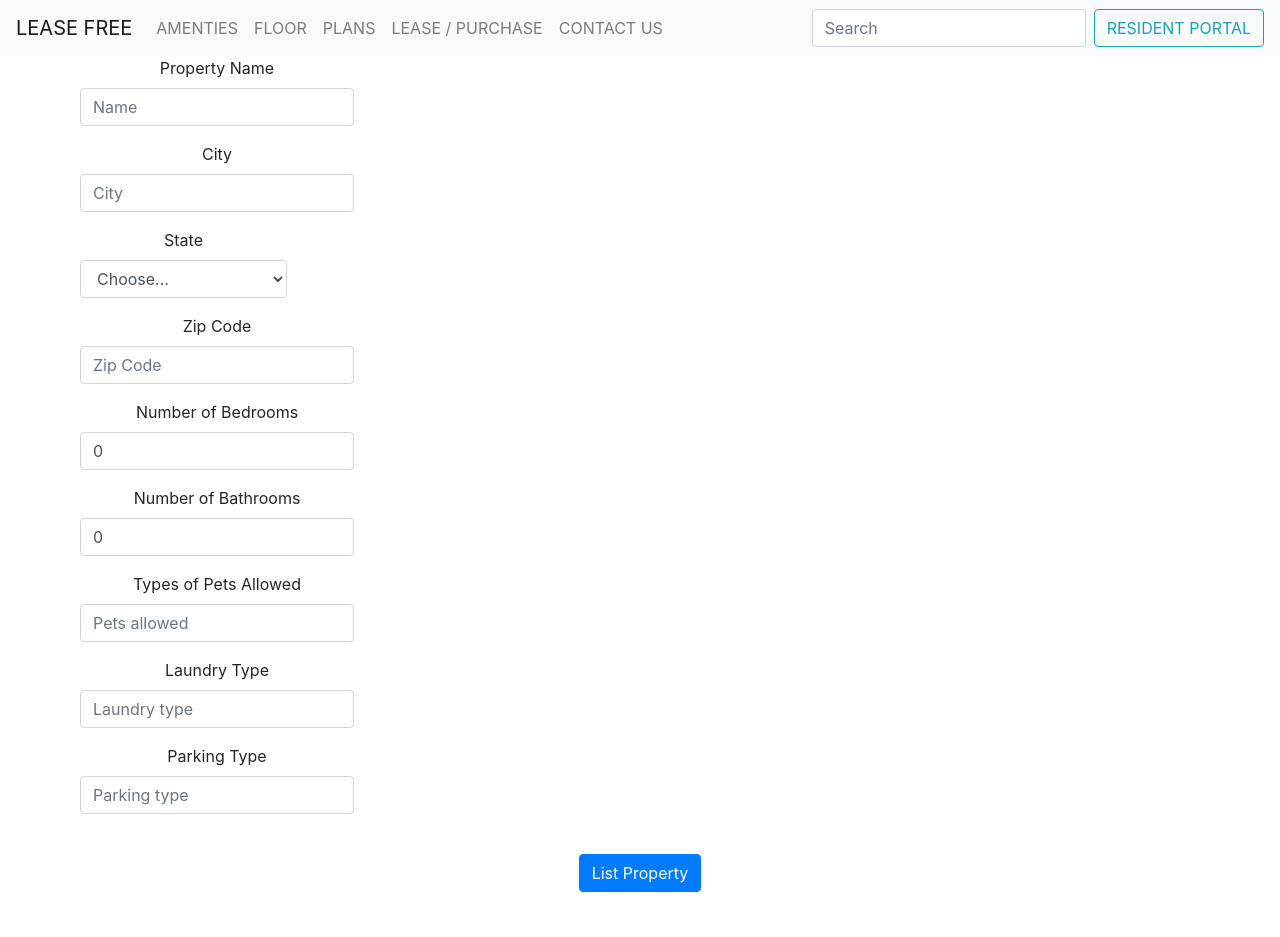
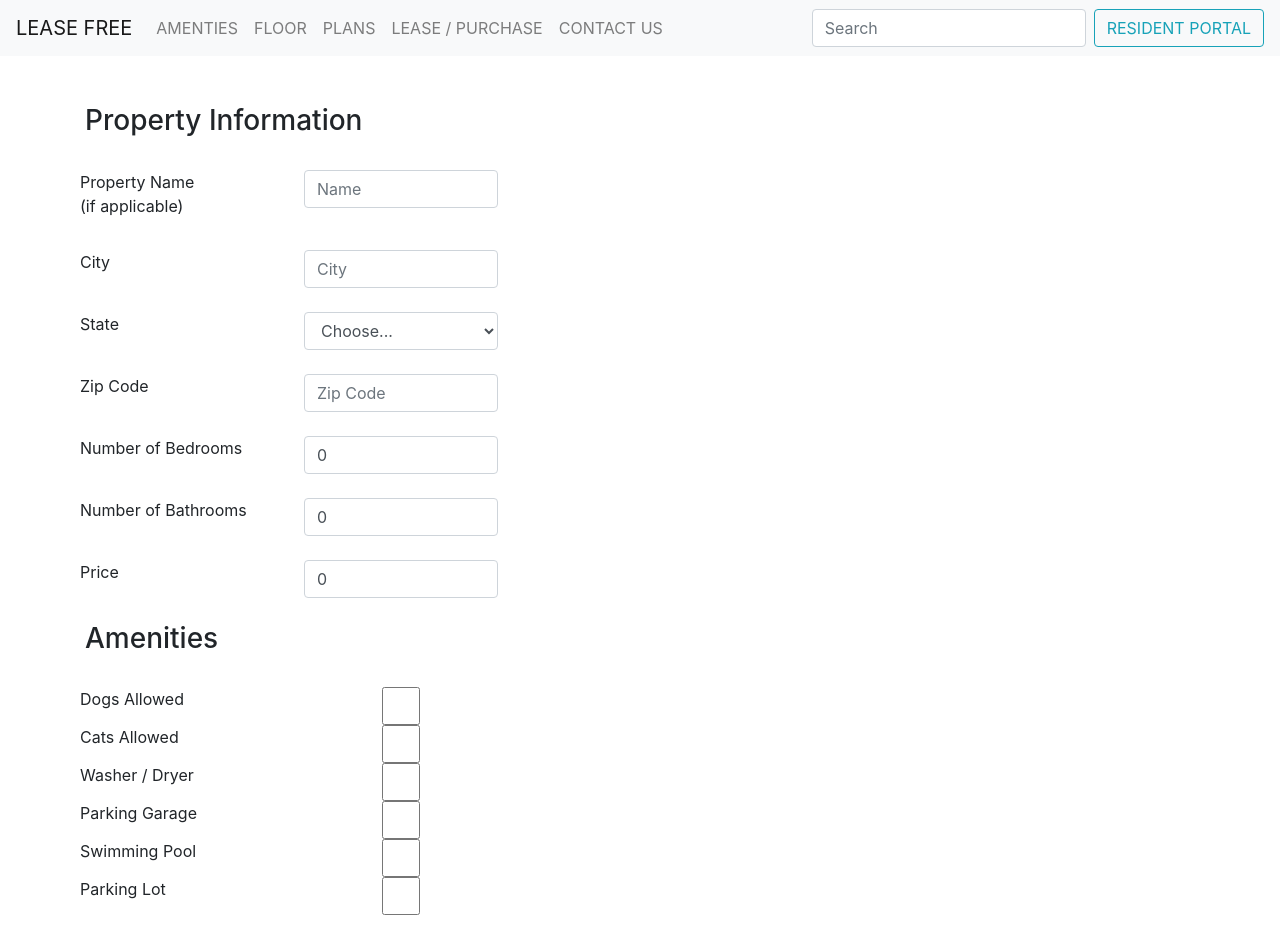
Before and after one commit to Ernest243/Lease-Free-Mern-Stack-, a React (Create React App) app: page /newListing in a window 1280 px wide. Shown: the top 937 px of the page. Before the commit the page ends 908 px from the top, so only its background shows below. Built offline with nearby package versions, Linux system fonts and the light colour scheme.

Commit message:
Styled /search and /NewListing

```diff
--- a/src/components/NewListing.js
+++ b/src/components/NewListing.js
@@ -1,7 +1,7 @@
 import React, { Component } from 'react';
 import '../App.css';
 import { Link } from 'react-router-dom';
-import { Form, Button, Container, Nav } from 'react-bootstrap';
+import { Form, Button, Container, Nav, Row, Col } from 'react-bootstrap';
 import axios from 'axios';
 
 class NewListing extends Component {
@@ -15,9 +15,13 @@ class NewListing extends Component {
         this.onChangePropertyZipCode = this.onChangePropertyZipCode.bind(this);
         this.onChangePropertyBedrooms = this.onChangePropertyBedrooms.bind(this);
         this.onChangePropertyBathrooms = this.onChangePropertyBathrooms.bind(this);
-    this.onChangePropertyPets = this.onChangePropertyPets.bind(this);
+        this.onChangePropertyPrice = this.onChangePropertyPrice.bind(this);
+        this.onChangePropertyDogs = this.onChangePropertyDogs.bind(this);
+        this.onChangePropertyCats = this.onChangePropertyCats.bind(this);
         this.onChangePropertyLaundry = this.onChangePropertyLaundry.bind(this);
-    this.onChangePropertyParking = this.onChangePropertyParking.bind(this);
+        this.onChangePropertyGarage = this.onChangePropertyGarage.bind(this);
+        this.onChangePropertyPool = this.onChangePropertyPool.bind(this);
+        this.onChangePropertyParkingLot = this.onChangePropertyParkingLot.bind(this);
         this.onSubmit = this.onSubmit.bind(this);
 
         this.state = {
@@ -27,9 +31,13 @@ class NewListing extends Component {
             zipCode: "",
             bedrooms: 0,
             bathrooms: 0,
-      pets_allowed: "",
-      laundry: "",
-      parking: ""
+            price: 0,
+            dogs_allowed: false,
+            cats_allowed: false,
+            washer_dryer: false,
+            garage: false,
+            swimming_pool: false,
+            parking_lot: false
         }
     }
 
@@ -64,19 +72,39 @@ class NewListing extends Component {
             bathrooms: event.target.value
         });
     }
-  onChangePropertyPets(event) {
+    onChangePropertyPrice(event) {
         this.setState({
-      pets_allowed: event.target.value
+            price: event.target.value
+        });
+    }
+    onChangePropertyDogs(event) {
+        this.setState({
+            dogs_allowed: event.target.checked
+        });
+    }
+    onChangePropertyCats(event) {
+        this.setState({
+            cats_allowed: event.target.checked
         });
     }
     onChangePropertyLaundry(event) {
         this.setState({
-      laundry: event.target.value
+            washer_dryer: event.target.checked
         });
     }
-  onChangePropertyParking(event) {
+    onChangePropertyGarage(event) {
         this.setState({
-      parking: event.target.value
+            garage: event.target.checked
+        });
+    }
+    onChangePropertyPool(event) {
+        this.setState({
+            swimming_pool: event.target.checked
+        });
+    }
+    onChangePropertyParkingLot(event) {
+        this.setState({
+            parking_lot: event.target.checked
         });
     }
 
@@ -90,9 +118,13 @@ class NewListing extends Component {
             zipCode: this.state.zipCode,
             bedrooms: this.state.bedrooms,
             bathrooms: this.state.bathrooms,
-      pets_allowed: this.state.pets_allowed,
-      laundry: this.state.laundry,
-      parking: this.state.parking
+            price: this.state.price,
+            dogs_allowed: this.state.dogs_allowed,
+            cats_allowed: this.state.cats_allowed,
+            washer_dryer: this.state.washer_dryer,
+            garage: this.state.garage,
+            swimming_pool: this.state.swimming_pool,
+            parking_lot: this.state.parking_lot
         };
 
         axios.post("http://localhost:5001/property/newListing", propertyPOST)
@@ -102,25 +134,39 @@ class NewListing extends Component {
     render() {
         return(
             <Container>
-        <form onSubmit={this.onSubmit}>
-          <div className="form-row">
+                <form onSubmit={this.onSubmit} style={{textAlign: "left", marginTop: "3em"}}>
 
-            <div className="form-group">
-              <label> Property Name </label>
-              <input type="text" className="form-control" placeholder="Name" value={this.state.property_name} onChange={this.onChangePropertyName}/>
-            </div>
-          </div>
+                    <h3>Property Information</h3>
+                    <br></br>
 
                     <div className="form-row">
-            <div className="form-group">
+                        <Row style={{width: "40%"}}>
+                            <Col md={6}>
+                                <label> Property Name <br></br>(if applicable) </label>
+                            </Col>
+                            <Col>
+                                <input type="text" className="form-control" placeholder="Name" value={this.state.property_name} onChange={this.onChangePropertyName}/>
+                            </Col>
+                        </Row>
+                    </div>
+                    <br></br>
+                    <div className="form-row">
+                        <Row style={{width: "40%"}}>
+                            <Col md={6}>
                                 <label> City </label>
+                            </Col>
+                            <Col>
                                 <input type="text" className="form-control" placeholder="City" value={this.state.city} onChange={this.onChangePropertyCity}/>
+                            </Col>
+                        </Row>
                     </div>
-          </div>
-
+                    <br></br>
                     <div className="form-row">
-            <div className="form-group">
+                      <Row style={{width: "40%"}}>
+                          <Col md={6}>
                               <label> State </label>
+                          </Col>
+                          <Col>
                               <select className="form-control" placeholder="State" value={this.state.State} onChange={this.onChangePropertyState}>
                                   <option>Choose...</option>
                                   <option>AL - Alabama</option>
@@ -174,50 +220,126 @@ class NewListing extends Component {
                                   <option>WI - Wisconsin</option>
                                   <option>WY - Wyoming</option>
                               </select>
+                          </Col>
+                      </Row>
                     </div>
+                    <br></br>
+                    <div className="form-row">
+                        <Row style={{width: "40%"}}>
+                            <Col md={6}>
+                                <label> Zip Code </label>
+                            </Col>
+                              <Col>
+                                <input type="text" className="form-control" placeholder="Zip Code" value={this.state.zipCode} onChange={this.onChangePropertyZipCode}/>
+                            </Col>
+                        </Row>
+                    </div>
+                    <br></br>
+                    <div className="form-row">
+                        <Row style={{width: "40%"}}>
+                            <Col md={6}>
+                                <label> Number of Bedrooms </label>
+                            </Col>
+                            <Col>
+                                <input type="text" className="form-control" placeholder="Bedrooms" value={this.state.bedrooms} onChange={this.onChangePropertyBedrooms}/>
+                            </Col>
+                        </Row>
+                    </div>
+                    <br></br>
+                    <div className="form-row">
+                        <Row style={{width: "40%"}}>
+                            <Col md={6}>
+                                <label> Number of Bathrooms </label>
+                            </Col>
+                            <Col>
+                                <input type="text" className="form-control" placeholder="Bathrooms" value={this.state.bathrooms} onChange={this.onChangePropertyBathrooms}/>
+                            </Col>
+                        </Row>
+                    </div>
+                    <br></br>
+                    <div className="form-row">
+                        <Row style={{width: "40%"}}>
+                            <Col md={6}>
+                                <label> Price </label>
+                            </Col>
+                            <Col>
+                                <input type="text" className="form-control" placeholder="Price" value={this.state.price} onChange={this.onChangePropertyPrice}/>
+                            </Col>
+                        </Row>
+                    </div>
+
+                    <br></br>
+
+                    <h3>Amenities</h3>
+
+                    <br></br>
+
+                    <div className="form-row">
+                        <Row style={{width: "40%"}}>
+                            <Col md={6}>
+                                <label> Dogs  Allowed </label>
+                            </Col>
+                            <Col>
+                                <input type="checkbox" className="form-control" checked={this.state.dogs_allowed} onChange={this.onChangePropertyDogs}/>
+                            </Col>
+                        </Row>
                     </div>
 
                     <div className="form-row">
-            <div className="form-group">
-              <label> Zip Code </label>
-              <input type="text" className="form-control" placeholder="Zip Code" value={this.state.zipCode} onChange={this.onChangePropertyZipCode}/>
-            </div>
+                        <Row style={{width: "40%"}}>
+                            <Col md={6}>
+                                <label> Cats Allowed </label>
+                            </Col>
+                            <Col>
+                                <input type="checkbox" className="form-control"nchecked={this.state.cats_allowed} onChange={this.onChangePropertyCats}/>
+                            </Col>
+                        </Row>
                     </div>
 
                     <div className="form-row">
-            <div className="form-group">
-              <label> Number of Bedrooms </label>
-              <input type="text" className="form-control" placeholder="Bedrooms" value={this.state.bedrooms} onChange={this.onChangePropertyBedrooms}/>
-            </div>
+                        <Row style={{width: "40%"}}>
+                            <Col md={6}>
+                                <label> Washer / Dryer </label>
+                            </Col>
+                            <Col>
+                                <input type="checkbox" className="form-control" checked={this.state.washer_dryer} onChange={this.onChangePropertyLaundry}/>
+                            </Col>
+                        </Row>
                     </div>
 
                     <div className="form-row">
-            <div className="form-group">
-              <label> Number of Bathrooms </label>
-              <input type="text" className="form-control" placeholder="Bathrooms" value={this.state.bathrooms} onChange={this.onChangePropertyBathrooms}/>
-            </div>
+                        <Row style={{width: "40%"}}>
+                            <Col md={6}>
+                                <label> Parking Garage </label>
+                            </Col>
+                            <Col>
+                                <input type="checkbox" className="form-control" checked={this.state.garage} onChange={this.onChangePropertyGarage}/>
+                            </Col>
+                        </Row>
                     </div>
 
                     <div className="form-row">
-            <div className="form-group">
-              <label> Types of Pets Allowed </label>
-              <input type="text" className="form-control" placeholder="Pets allowed" value={this.state.pets_allowed} onChange={this.onChangePropertyPets}/>
-            </div>
+                        <Row style={{width: "40%"}}>
+                            <Col md={6}>
+                                <label>  Swimming Pool </label>
+                            </Col>
+                            <Col>
+                                <input type="checkbox" className="form-control" checked={this.state.swimming_pool} onChange={this.onChangePropertyPool}/>
+                            </Col>
+                        </Row>
                     </div>
 
                     <div className="form-row">
-            <div className="form-group">
-              <label> Laundry Type </label>
-              <input type="text" className="form-control" placeholder="Laundry type" value={this.state.laundry} onChange={this.onChangePropertyLaundry}/>
-            </div>
+                        <Row style={{width: "40%"}}>
+                            <Col md={6}>
+                                <label> Parking Lot </label>
+                            </Col>
+                            <Col>
+                                <input type="checkbox" className="form-control"  checked={this.state.parking_lot} onChange={this.onChangePropertyParkingLot}/>
+                            </Col>
+                        </Row>
                     </div>
 
-          <div className="form-row">
-            <div className="form-group">
-              <label> Parking Type </label>
-              <input type="text" className="form-control" placeholder="Parking type" value={this.state.parking} onChange={this.onChangePropertyParking}/>
-            </div>
-          </div>
                     <br />
                     <div className="form-group">
                         <button type="submit" className="btn btn-primary">List Property</button>
--- a/src/components/Search.js
+++ b/src/components/Search.js
@@ -1,5 +1,5 @@
 import React, { Component } from 'react';
-import { Form, Button, Container, Nav, Div, Row} from 'react-bootstrap';
+import { Form, Button, Container, Row, Col, Card, FormControl, CardDeck} from 'react-bootstrap';
 import { Link } from 'react-router-dom';
 import '../App.css';
 import axios from 'axios';
@@ -17,6 +17,7 @@ class Search extends Component {
       }
   }
 
+  // updates the state to query the database with the entered text
   handleChange = (event) => {
     event.preventDefault();
     this.setState({
@@ -36,8 +37,9 @@ class Search extends Component {
     })
   }
 
+  // Searches the database with the parameter of the text entered into the search bar
   search = () => {
-    axios.get("http://localhost:5001/property", {params: this.state.query})
+    axios.get("http://localhost:5001/Property", {params: this.state.query})
       .then(response => {
         const results = (response.data).map(property => ({
           property_name: property.property_name,
@@ -46,24 +48,71 @@ class Search extends Component {
           zipCode: property.zipCode,
           bedrooms: property.bedrooms,
           bathrooms: property.bathrooms,
-          pets_allowed: property.pets_allowed,
-          laundry: property.laundry,
-          parking: property.parking
+          price: property.price,
+          dogs_allowed: property.dogs_allowed,
+          cats_allowed: property.cats_allowed,
+          washer_dryer: property.washer_dryer,
+          garage: property.garage,
+          swimming_pool: property.swimming_pool,
+          parking_lot: property.parking_lot
         }));
         this.setState({results});
       })
   };
 
+  // This shows the results of the search by filtering the database to select properties that match the inputed city
+  // It then maps the results to an index so the properties can be shown individually to the user
   filterSearch = () => {
     const filteredResults = this.state.results.filter(property => property.city.includes(this.state.query));
     return(
       <ul class="results" style={{display: this.state.showResults? 'block' : 'none'}}>
         {filteredResults.map( function (filteredResults, index){
             return (
-              <div key={index}>
-                <h1>name: {filteredResults.property_name}</h1>
-                <h2>location: {filteredResults.city},{filteredResults.state}</h2>
-              </div>
+              <CardDeck style = {{width: "90%", marginLeft: "auto", marginRight: "auto"}}>
+                  <Card style = {{ padding: "30px", margin: "60px"}}>
+                      <div style = {{textAlign: "left"}}>
+                        <Card.Title style = {{fontSize: "2.5em"}}>{filteredResults.property_name}</Card.Title>
+                        <h4>${filteredResults.price}/month</h4>
+                        <h5>Bedrooms: {filteredResults.bedrooms} Bathrooms: {filteredResults.bathrooms}</h5>
+                        <h6 className="text-muted">{filteredResults.city},{filteredResults.state}</h6>
+                      </div>
+                      <hr></hr>
+                      <Row style = {{textAlign: "left"}}>
+                          <Col md={9}>
+                            <img style = {{width: "100%"}} src={require('../img/img_2.jpg')}/>
+                          </Col>
+                          <Col md={3}>
+                            <span><b>Amenities</b></span>
+                            <br></br>
+                            <div>
+                            { filteredResults.dogs_allowed ?
+                                (<span>Dogs: Yes</span>) : (<span>Dogs: No</span>)
+                            }
+                            <br></br>
+                            { filteredResults.cats_allowed ?
+                                (<span>Cats: Yes</span>) : (<span>Cats: No</span>)
+                            }
+                            <br></br>
+                            { filteredResults.washer_dryer ?
+                                (<span>Washer/Dryer: Yes</span>) : (<span>Washer/Dryer: No</span>)
+                            }
+                            <br></br>
+                            { filteredResults.garage ?
+                                (<span>Garage: Yes</span>) : (<span>Garage: No</span>)
+                            }
+                            <br></br>
+                            { filteredResults.swimming_pool ?
+                                (<span>Pool: Yes</span>) : (<span>Pool: No</span>)
+                            }
+                            <br></br>
+                            { filteredResults.parking_lot ?
+                                (<span>Parking Lot: Yes</span>) : (<span>Parking Lot: No</span>)
+                            }
+                            </div>
+                          </Col>
+                      </Row>
+                  </Card>
+              </CardDeck>
             )
           }
           )
@@ -75,8 +124,12 @@ class Search extends Component {
     {
         return(
           <Container>
+            <Container>
+                <h2>Search for a property</h2>
+
+            </Container>
             <Form>
-              <input onChange={this.handleChange} placeholder="Enter a city" type="search"/>
+              <FormControl type="text" onChange={this.handleChange} placeholder="Enter a city" />
             </Form>
               {this.filterSearch()}
           </Container>
```
Lines whose indentation alone changed are shown as unchanged.
